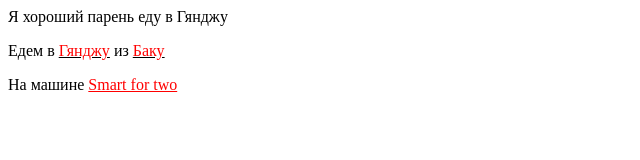
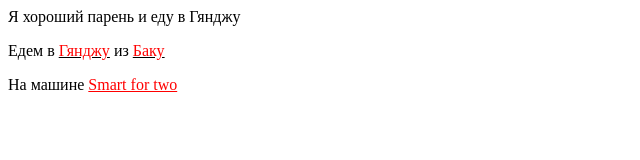
Before and after one commit to cicibobo/gowithme-template, a plain HTML site: page index.html in a window 1280 px wide. Shown: the full height of the page, 0-640 px from the left. Drawn offline with Linux system fonts and the light colour scheme.

Commit message:
Header #2

```diff
--- a/index.html
+++ b/index.html
@@ -9,7 +9,7 @@
 <body>
     <div class="container">
         <header>
-           <p>Я хороший парень еду в Гянджу</p>
+           <p>Я хороший парень и еду в Гянджу</p>
            <p>Едем в <ins><font color="red">Гянджу</font></ins>  из <ins><font color="red">Баку</font></ins></p>
            <p>На машине <font color="red"><ins> Smart for two</ins></p>
         </header>
```
